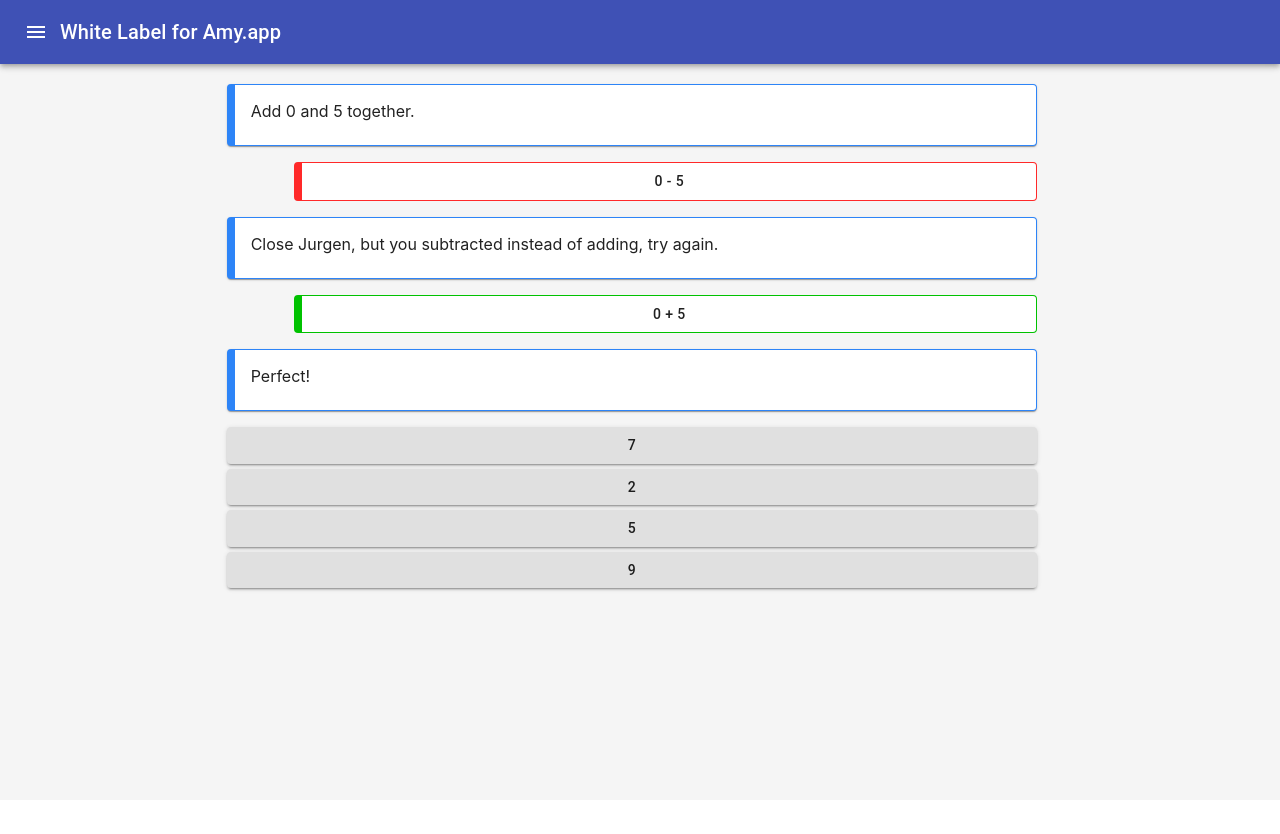
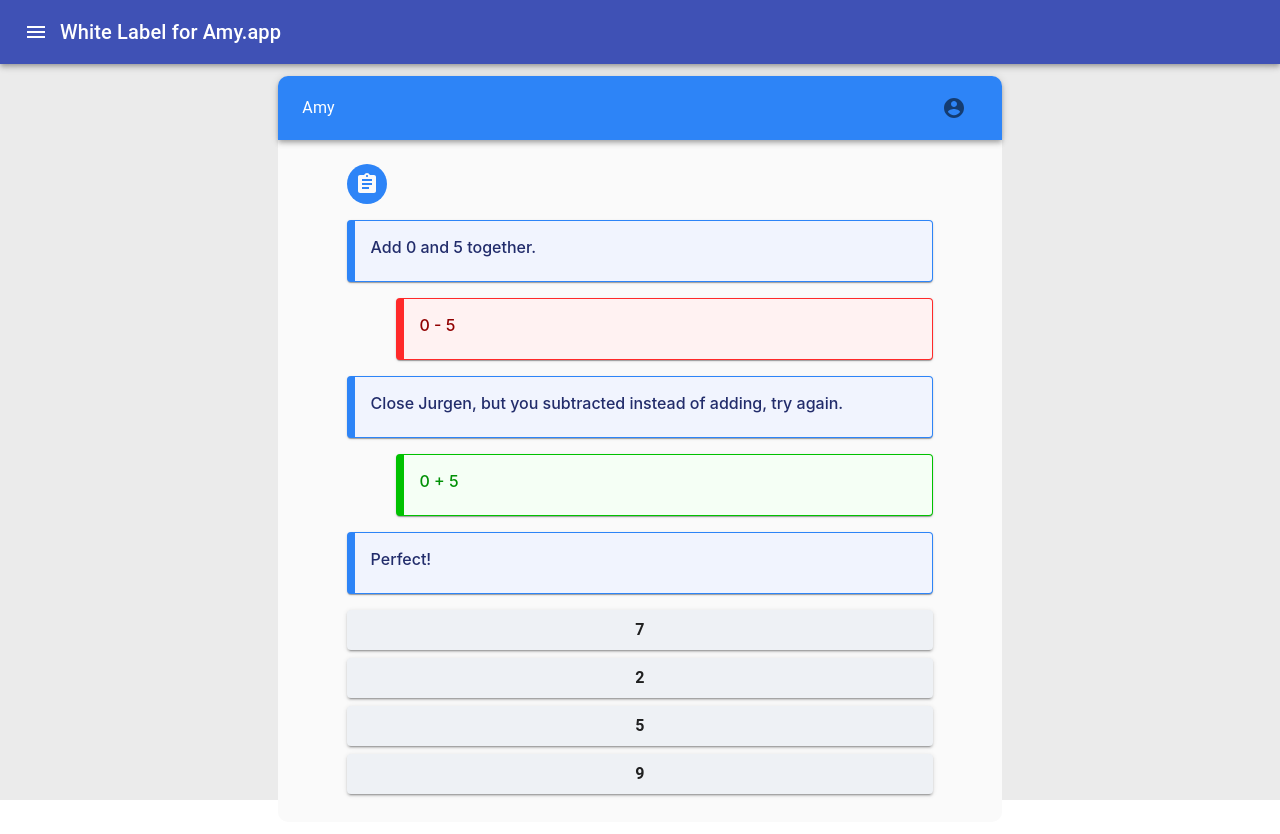
Before and after one commit to webmad-nz/white-label-react, a React (Create React App) app: page /page in a window 1280 px wide. Before the commit the page ends 800 px from the top, so only its background shows below. Built offline with nearby package versions, Linux system fonts and the light colour scheme.

Commit message:
Lighter themed styling

```diff
--- a/src/App.tsx
+++ b/src/App.tsx
@@ -45,6 +45,12 @@ function Header() {
                         </ListItemIcon>
                         <ListItemText primary={"Home"} />
                     </ListItem>
+                    <ListItem button component={Link} to="/page">
+                        <ListItemIcon>
+                            <MailIcon />
+                        </ListItemIcon>
+                        <ListItemText primary={"Page"} />
+                    </ListItem>
                 </List>
             </Drawer>
         </>
@@ -64,14 +70,15 @@ function App() {
     // }
 
     return (
-        <div style={{ backgroundColor: "#f5f5f5", height: "100vh", width: "100vw" }}>
+        <div style={{ backgroundColor: "#ebebeb", height: "100vh", width: "100vw" }}>
             <Router>
                 <Header />
                 <Container maxWidth={false} style={{ padding: "20px" }}>
                     <Switch>
-                        <Route path="/">
-                            <Page />
-                        </Route>
+                        <Route path="/"></Route>
+                    </Switch>
+                    <Switch>
+                        <Route path="/page" component={Page} />
                     </Switch>
                 </Container>
             </Router>
--- a/src/Page.tsx
+++ b/src/Page.tsx
@@ -1,30 +1,46 @@
-import { Button, Card, CardContent, Grid } from "@material-ui/core";
-import { makeStyles } from "@material-ui/core/styles";
-import { default as React } from "react";
+import {
+    Avatar,
+    Button,
+    Card,
+    CardContent,
+    CardHeader,
+    Grid,
+    IconButton,
+    Toolbar,
+    Typography,
+} from "@material-ui/core";
 // import CancelIcon from '@material-ui/icons/Cancel';
 // import CheckCircleIcon from '@material-ui/icons/CheckCircle';
+import AppBar from "@material-ui/core/AppBar";
+import { makeStyles } from "@material-ui/core/styles";
+import { AccountCircle } from "@material-ui/icons";
+import AssignmentIcon from "@material-ui/icons/Assignment";
+import { default as React } from "react";
 
 const useStyles = makeStyles((theme) => ({
     instruction: {
-        backgroundColor: "white",
+        backgroundColor: "#f1f4fe",
         borderLeft: "8px solid #2d84f7",
         border: "1px solid #2d84f7",
         borderRadius: "4px",
+        color: "#222c6b",
+        fontWeight: 500,
     },
     correctOption: {
-        backgroundColor: "white",
+        backgroundColor: "#f5fff5",
         borderLeft: "8px solid #00c200",
         border: "1px solid #00c200",
         borderRadius: "4px",
+        color: "#009105",
+        fontWeight: 500,
     },
     incorrectOption: {
-        backgroundColor: "white",
+        backgroundColor: "#fff2f2",
         borderLeft: "8px solid #ff2929",
         border: "1px solid #ff2929",
         borderRadius: "4px",
-    },
-    button: {
-        color: "white",
+        color: "#910000",
+        fontWeight: 500,
     },
 }));
 
@@ -43,24 +59,32 @@ export function Option({ options, state }: { options: string[]; state: string })
         <>
             {state === "CORRECT" && (
                 <Grid container justify="flex-end">
-                    <Grid item xs={11} className={classes.correctOption}>
-                        <Button fullWidth={true}>{options}</Button>
+                    <Grid item xs={11}>
+                        <Card square={true} className={classes.correctOption}>
+                            <CardContent>{options}</CardContent>
+                        </Card>
                     </Grid>
                 </Grid>
             )}
             {state === "INCORRECT" && (
                 <Grid container justify="flex-end">
-                    <Grid item xs={11} className={classes.incorrectOption}>
-                        <Button fullWidth={true}>{options}</Button>
+                    <Grid item xs={11}>
+                        <Card square={true} className={classes.incorrectOption}>
+                            <CardContent>{options}</CardContent>
+                        </Card>
                     </Grid>
                 </Grid>
             )}
             {state === "DEFAULT" && (
-                <Grid container justify="flex-end">
+                <Grid container spacing={1} justify="flex-end">
                     {options.map((opt) => {
                         return (
                             <Grid item xs={12} direction="column">
-                                <Button fullWidth variant="contained" style={{ marginBottom: "5px" }}>
+                                <Button
+                                    fullWidth
+                                    variant="contained"
+                                    style={{ backgroundColor: "#eef1f5", fontSize: "16px", fontWeight: 600 }}
+                                >
                                     {opt}
                                 </Button>
                             </Grid>
@@ -74,26 +98,57 @@ export function Option({ options, state }: { options: string[]; state: string })
 
 export default function Page() {
     return (
-        <Grid container xs={12} spacing={2} alignItems="center" justify="center">
-            <Grid item xs={8}>
+        <Grid container xs={12} alignItems="center" justify="center">
+            <Grid
+                container
+                xs={7}
+                spacing={2}
+                alignItems="center"
+                justify="center"
+                style={{ backgroundColor: "#fafafa", borderRadius: "10px", paddingBottom: "20px" }}
+            >
+                <AppBar position="static" style={{ borderRadius: "10px 10px 0 0", backgroundColor: "#2d84f7" }}>
+                    <Toolbar>
+                        <Typography style={{ flexGrow: 1 }}>Amy</Typography>
+                        <IconButton>
+                            <AccountCircle />
+                        </IconButton>
+                    </Toolbar>
+                </AppBar>
+                <Grid item xs={10}>
+                    <CardHeader
+                        style={{
+                            overflowX: "auto",
+                            paddingLeft: 0,
+                            paddingBottom: 0,
+                        }}
+                        avatar={
+                            <Avatar style={{ backgroundColor: "#2d84f7" }}>
+                                <AssignmentIcon />
+                            </Avatar>
+                        }
+                    />
+                </Grid>
+                <Grid item xs={10}>
                     <Instruction inst="Add 0 and 5 together." />
                 </Grid>
-            <Grid item xs={8}>
+                <Grid item xs={10}>
                     <Option options={["0 - 5"]} state="INCORRECT" />
                 </Grid>
 
-            <Grid item xs={8}>
+                <Grid item xs={10}>
                     <Instruction inst="Close Jurgen, but you subtracted instead of adding, try again." />
                 </Grid>
-            <Grid item xs={8}>
+                <Grid item xs={10}>
                     <Option options={["0 + 5"]} state="CORRECT" />
                 </Grid>
 
-            <Grid item xs={8}>
+                <Grid item xs={10}>
                     <Instruction inst="Perfect!" />
                 </Grid>
-            <Grid item xs={8}>
+                <Grid item xs={10}>
                     <Option options={["7", "2", "5", "9"]} state="DEFAULT" />
+                </Grid>
             </Grid>
         </Grid>
     );
```
Lines whose indentation alone changed are shown as unchanged.
